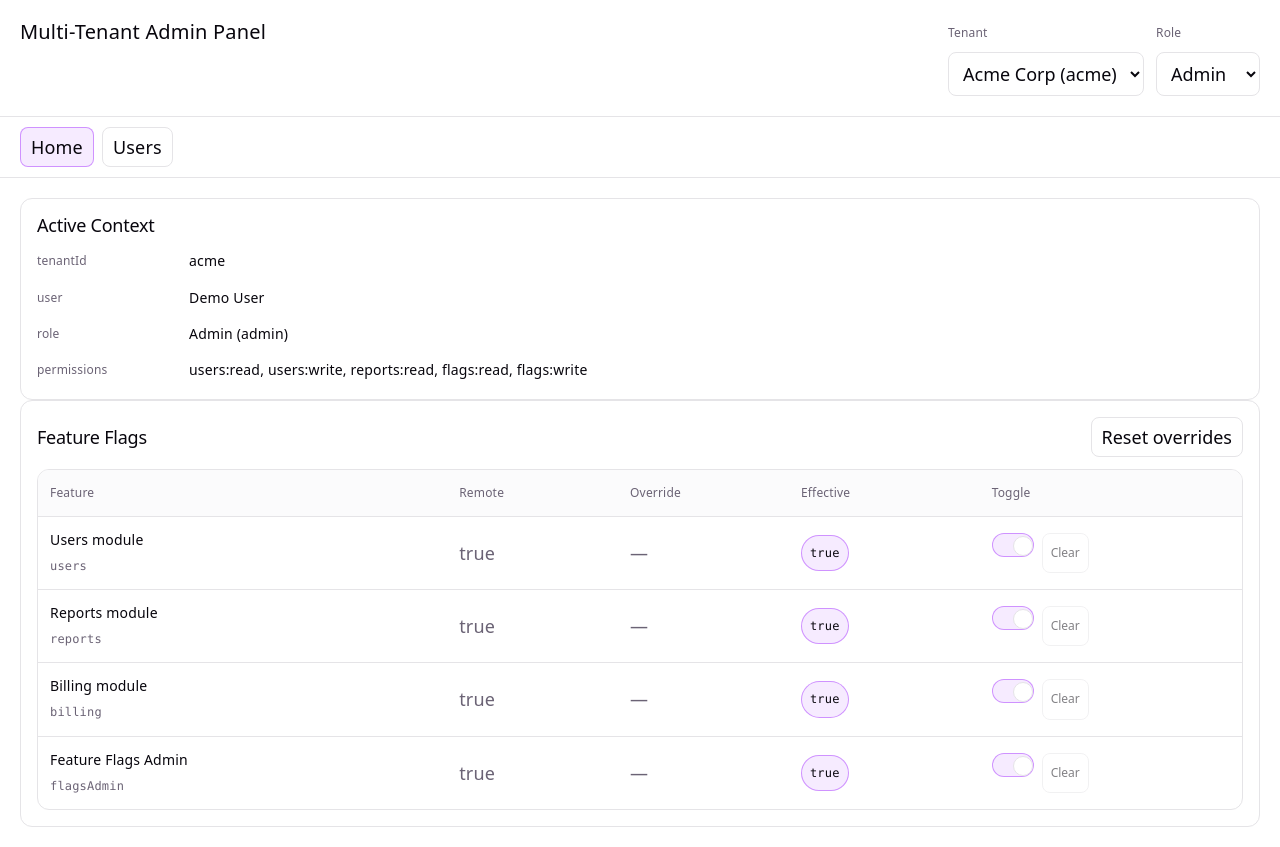
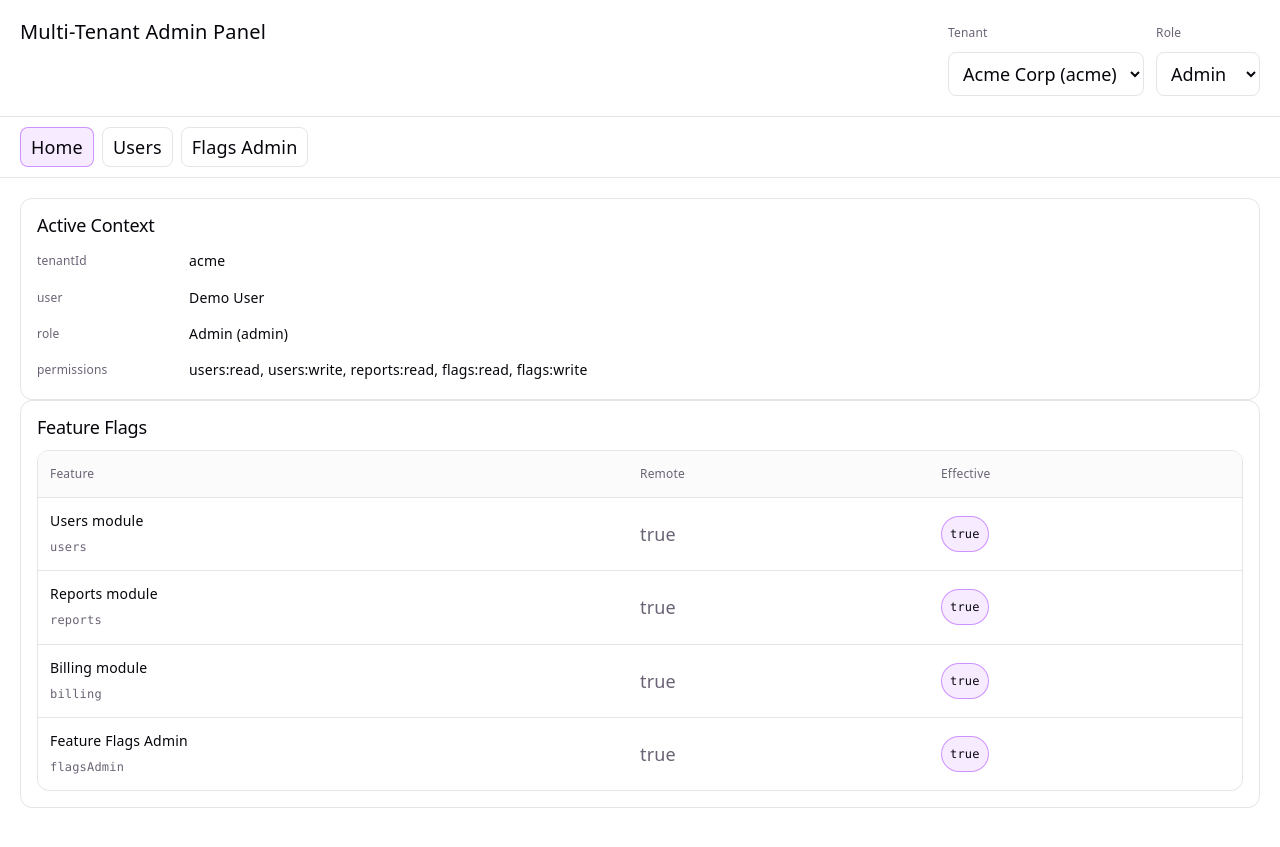
Before and after one commit to Gamze0309/config-driven-analytics-platform, a React (Vite) app in the folder multi-tenant-admin-panel/: page / in a window 1280 px wide. Built offline with nearby package versions, Linux system fonts and the light colour scheme.

Commit message:
Make Home flags read-only and keep flag updates in Flags Admin

```diff
--- a/multi-tenant-admin-panel/src/app/router/routeRegistry.ts
+++ b/multi-tenant-admin-panel/src/app/router/routeRegistry.ts
@@ -1,5 +1,10 @@
 import type { AppRouteDefinition } from './routeTypes';
 import { homeRoutes } from '../../features/home/routes';
 import { usersRoutes } from '../../features/users/routes';
+import { flagsAdminRoutes } from '../../features/flagsAdmin/routes';
 
-export const featureRoutes: AppRouteDefinition[] = [...homeRoutes, ...usersRoutes];
+export const featureRoutes: AppRouteDefinition[] = [
+	...homeRoutes,
+	...usersRoutes,
+	...flagsAdminRoutes,
+];
--- a/multi-tenant-admin-panel/src/core/flags/mockRemote.ts
+++ b/multi-tenant-admin-panel/src/core/flags/mockRemote.ts
@@ -1,4 +1,5 @@
 import type { FeatureFlags } from './types';
+import type { FeatureKey } from './types';
 
 export const REMOTE_FLAGS_BY_TENANT: Record<string, FeatureFlags> = {
   acme: { users: true, reports: true, billing: true, flagsAdmin: true },
@@ -9,3 +10,18 @@ export const REMOTE_FLAGS_BY_TENANT: Record<string, FeatureFlags> = {
 export async function fetchRemoteFlagsForTenant(tenantId: string): Promise<FeatureFlags | null> {
   return REMOTE_FLAGS_BY_TENANT[tenantId] ?? null;
 }
+
+export async function updateRemoteFlagForTenant(
+  tenantId: string,
+  key: FeatureKey,
+  value: boolean,
+): Promise<FeatureFlags> {
+  const current = REMOTE_FLAGS_BY_TENANT[tenantId];
+  if (!current) {
+    throw new Error(`Unknown tenantId: ${tenantId}`);
+  }
+
+  const next: FeatureFlags = { ...current, [key]: value };
+  REMOTE_FLAGS_BY_TENANT[tenantId] = next;
+  return next;
+}
--- /dev/null
+++ b/multi-tenant-admin-panel/src/features/flagsAdmin/pages/FlagsAdminPage.tsx
@@ -0,0 +1,97 @@
+import { useMutation, useQuery, useQueryClient } from '@tanstack/react-query';
+import { useTenant } from '../../../core/tenant/TenantContext';
+import { queryKeys } from '../../../core/cache/queryKeys';
+import type { FeatureKey } from '../../../core/flags/types';
+import { DEFAULT_FLAGS } from '../../../core/flags/defaults';
+import {
+  fetchRemoteFlagsForTenant,
+  updateRemoteFlagForTenant,
+} from '../../../core/flags/mockRemote';
+
+const FEATURE_LABELS: Record<FeatureKey, string> = {
+  users: 'Users module',
+  reports: 'Reports module',
+  billing: 'Billing module',
+  flagsAdmin: 'Feature Flags Admin',
+};
+
+export function FlagsAdminPage() {
+  const { tenantId } = useTenant();
+  const queryClient = useQueryClient();
+
+  const flagsQuery = useQuery({
+    queryKey: queryKeys.tenant(tenantId).flags(),
+    queryFn: async () => {
+      const remote = await fetchRemoteFlagsForTenant(tenantId);
+      return remote ?? DEFAULT_FLAGS;
+    },
+  });
+
+  const updateFlagMutation = useMutation({
+    mutationFn: async (vars: { key: FeatureKey; value: boolean }) => {
+      await updateRemoteFlagForTenant(tenantId, vars.key, vars.value);
+    },
+    onSuccess: async () => {
+      await queryClient.invalidateQueries({ queryKey: queryKeys.tenant(tenantId).flags() });
+    },
+  });
+
+  const flags = flagsQuery.data ?? DEFAULT_FLAGS;
+
+  return (
+    <section className="card">
+      <div className="cardHeaderRow">
+        <h2 className="cardTitle">Flags Admin</h2>
+        <div className="kvVal">Tenant: {tenantId}</div>
+      </div>
+
+      {flagsQuery.isLoading ? (
+        <p>Loading…</p>
+      ) : flagsQuery.isError ? (
+        <p>Failed to load flags.</p>
+      ) : (
+        <div className="flagsTable cols4" role="table" aria-label="Admin feature flags">
+          <div className="flagsHeader" role="row">
+            <div role="columnheader">Feature</div>
+            <div role="columnheader">Remote</div>
+            <div role="columnheader">Toggle</div>
+            <div role="columnheader">Status</div>
+          </div>
+
+          {(Object.keys(flags) as FeatureKey[]).map((key) => {
+            const value = flags[key];
+
+            return (
+              <div className="flagsRow" role="row" key={key}>
+                <div role="cell">
+                  <div className="flagName">{FEATURE_LABELS[key]}</div>
+                  <div className="flagKey">{key}</div>
+                </div>
+                <div role="cell">{String(value)}</div>
+                <div role="cell">
+                  <label className="switch">
+                    <input
+                      type="checkbox"
+                      checked={value}
+                      disabled={updateFlagMutation.isPending}
+                      onChange={(e) => updateFlagMutation.mutate({ key, value: e.target.checked })}
+                      aria-label={`Toggle remote ${key}`}
+                    />
+                    <span className="switchTrack" />
+                  </label>
+                </div>
+                <div role="cell">
+                  {updateFlagMutation.isPending ? (
+                    <span className="pill">Saving…</span>
+                  ) : (
+                    <span className={value ? 'pill pillOn' : 'pill pillOff'}>{String(value)}</span>
+                  )}
+                </div>
+              </div>
+            );
+          })}
+        </div>
+      )}
+    </section>
+  );
+}
--- /dev/null
+++ b/multi-tenant-admin-panel/src/features/flagsAdmin/routes.tsx
@@ -0,0 +1,26 @@
+import type { AppRouteDefinition } from '../../app/router/routeTypes';
+import type { ComponentType } from 'react';
+import { createLazyRouteElement } from '../../app/router/lazyRouteElement';
+
+const flagsAdminElement = createLazyRouteElement(() =>
+  import('./pages/FlagsAdminPage').then((m) => ({
+    default: m.FlagsAdminPage as ComponentType<any>,
+  })),
+);
+
+export const flagsAdminRoutes: AppRouteDefinition[] = [
+  {
+    id: 'flagsAdmin',
+    path: 'flags-admin',
+    element: flagsAdminElement,
+    meta: {
+      requiredPermissions: ['flags:write'],
+      requiredFlags: ['flagsAdmin'],
+      tenantScoped: true,
+    },
+    nav: {
+      label: 'Flags Admin',
+      order: 20,
+    },
+  },
+];
--- a/multi-tenant-admin-panel/src/features/home/pages/HomePage.tsx
+++ b/multi-tenant-admin-panel/src/features/home/pages/HomePage.tsx
@@ -13,11 +13,9 @@ const FEATURE_LABELS: Record<FeatureKey, string> = {
 export function HomePage() {
   const { tenantId } = useTenant();
   const { role, user } = useRole();
-  const { remoteFlags, localOverrides, effectiveFlags, setOverride, resetOverrides } =
-    useFlags();
+  const { remoteFlags, effectiveFlags } = useFlags();
 
   const canReadFlags = role.permissions.includes('flags:read');
-  const canWriteFlags = role.permissions.includes('flags:write');
 
   return (
     <>
@@ -49,28 +47,17 @@ export function HomePage() {
         <section className="card">
           <div className="cardHeaderRow">
             <h2 className="cardTitle">Feature Flags</h2>
-            <button
-              className="linkButton"
-              type="button"
-              onClick={resetOverrides}
-              disabled={!canWriteFlags}
-            >
-              Reset overrides
-            </button>
           </div>
 
-          <div className="flagsTable" role="table" aria-label="Feature flags">
+          <div className="flagsTable cols3" role="table" aria-label="Feature flags">
             <div className="flagsHeader" role="row">
               <div role="columnheader">Feature</div>
               <div role="columnheader">Remote</div>
-              <div role="columnheader">Override</div>
               <div role="columnheader">Effective</div>
-              <div role="columnheader">Toggle</div>
             </div>
 
             {(Object.keys(effectiveFlags) as FeatureKey[]).map((key) => {
               const remote = remoteFlags[key];
-              const override = localOverrides[key];
               const effective = effectiveFlags[key];
 
               return (
@@ -80,34 +67,10 @@ export function HomePage() {
                     <div className="flagKey">{key}</div>
                   </div>
                   <div role="cell">{String(remote)}</div>
-                  <div role="cell">{override === undefined ? '—' : String(override)}</div>
                   <div role="cell">
                     <span className={effective ? 'pill pillOn' : 'pill pillOff'}>
                       {String(effective)}
                     </span>
-                  </div>
-                  <div role="cell">
-                    <label className="switch">
-                      <input
-                        type="checkbox"
-                        checked={effective}
-                        disabled={!canWriteFlags}
-                        onChange={(e) => {
-                          if (!canWriteFlags) return;
-                          setOverride(key, e.target.checked);
-                        }}
-                        aria-label={`Toggle ${key}`}
-                      />
-                      <span className="switchTrack" />
-                    </label>
-                    <button
-                      className="miniButton"
-                      type="button"
-                      onClick={() => setOverride(key, undefined)}
-                      disabled={!canWriteFlags || override === undefined}
-                    >
-                      Clear
-                    </button>
                   </div>
                 </div>
               );
--- a/multi-tenant-admin-panel/src/styles/ui.css
+++ b/multi-tenant-admin-panel/src/styles/ui.css
@@ -59,6 +59,16 @@
   gap: 12px;
   padding: 10px 12px;
   align-items: center;
+}
+
+.flagsTable.cols3 .flagsHeader,
+.flagsTable.cols3 .flagsRow {
+  grid-template-columns: 2fr 1fr 1fr;
+}
+
+.flagsTable.cols4 .flagsHeader,
+.flagsTable.cols4 .flagsRow {
+  grid-template-columns: 2fr 0.8fr 1.2fr 0.9fr;
 }
 
 .flagsHeader {
```
